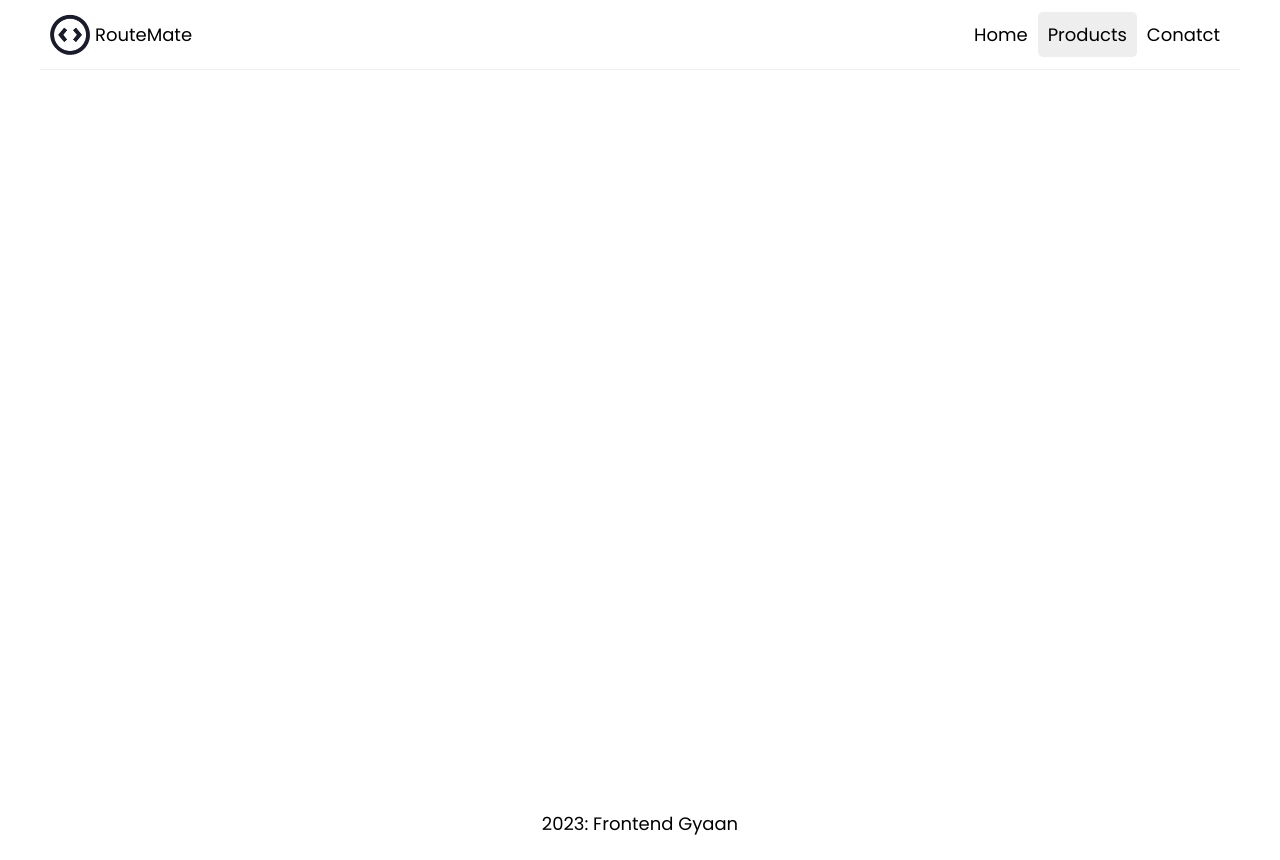
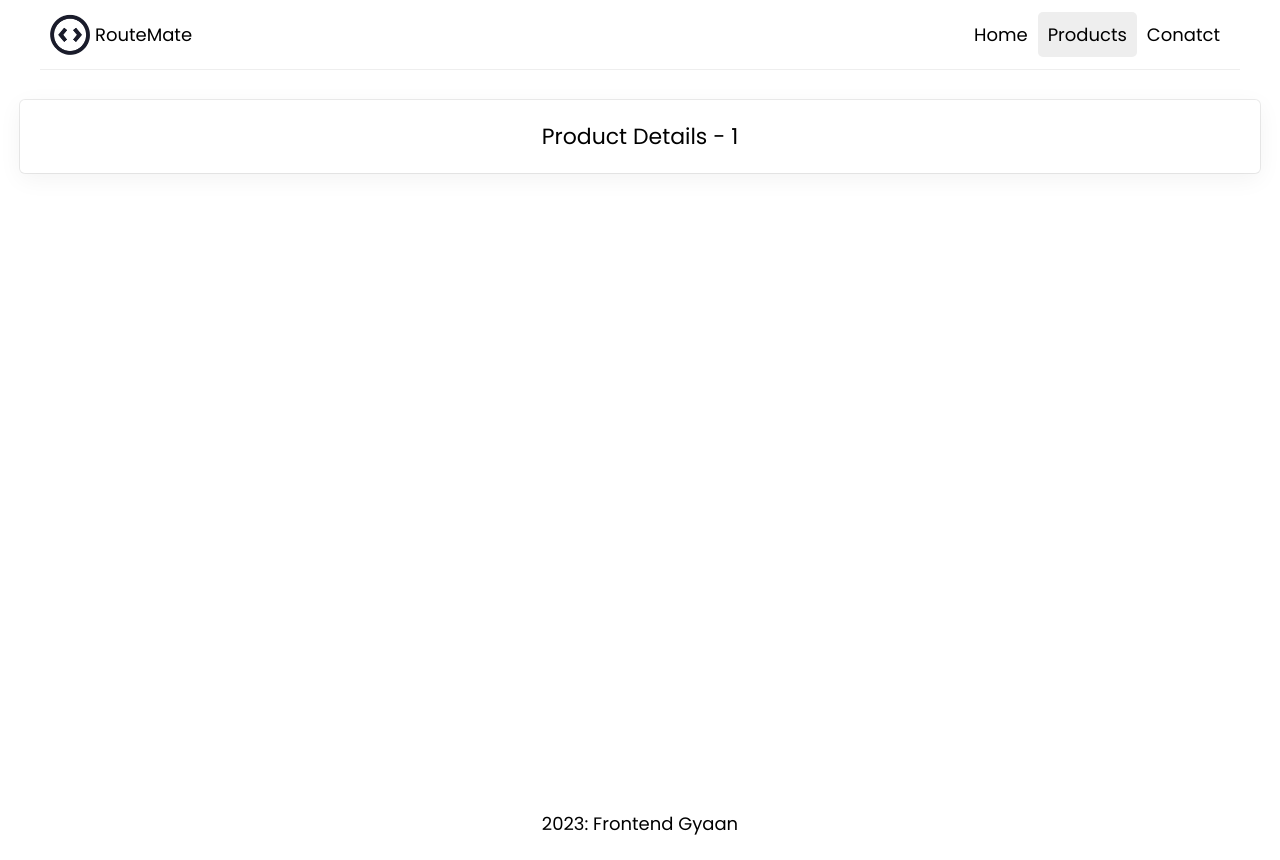
Before and after one commit to saksham-raghuvanshi/routemate, a React (Create React App) app: page /products/1 in a window 1280 px wide. Built offline with nearby package versions, Linux system fonts and the light colour scheme.

Commit message:
Route Parameter, Search, location

```diff
--- a/src/App.js
+++ b/src/App.js
@@ -18,7 +18,8 @@ function App() {
           <Route path="/" element={<Home />} />
           <Route path="/contact" element={<Contact />} />
           <Route path="/products" element={<ProductLists />} />
-          <Route path="/products/1001" element={<ProductDetails />} />
+          <Route path="/products/:id" element={<ProductDetails />} />
+          {/* Route Parameter :id for this use useParams */}
           <Route
             path="/admin"
             element={user ? <Admin /> : <Navigate to="/" />}
--- a/src/components/ProductDetails.js
+++ b/src/components/ProductDetails.js
@@ -1,7 +1,10 @@
 import React from "react";
+import { useParams } from "react-router-dom";
 
 const ProductDetails = () => {
-  return <div>Product Details</div>;
+  const params = useParams();
+  console.log(params);
+  return <div className="component">Product Details - {params.id}</div>;
 };
 
 export default ProductDetails;
--- a/src/components/ProductLists.js
+++ b/src/components/ProductLists.js
@@ -1,6 +1,17 @@
 import React from "react";
+import { useLocation, useSearchParams } from "react-router-dom";
 
 const ProductLists = () => {
+  const [SearchParams] = useSearchParams();
+  console.log(SearchParams.get("q")); //type products?q=react in url
+  console.log(
+    SearchParams.get("keyword"),
+    SearchParams.get("instock"),
+    SearchParams.get("rating")
+  ); ///products?keyword=react&instock=true&rating=4#
+
+  const location = useLocation();
+  console.log(location); //where you are
   return <div className="component">Products Lists</div>;
 };
 
```
